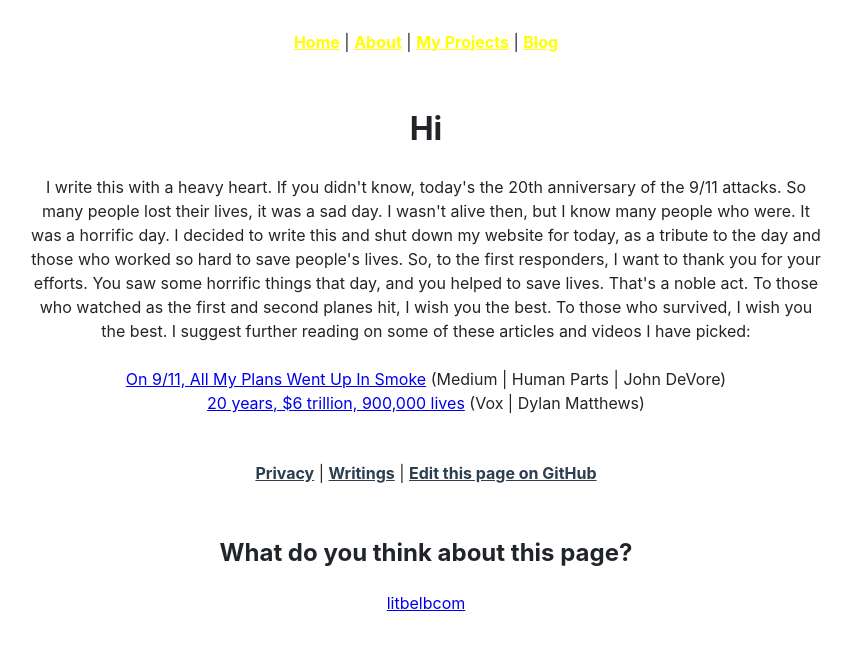
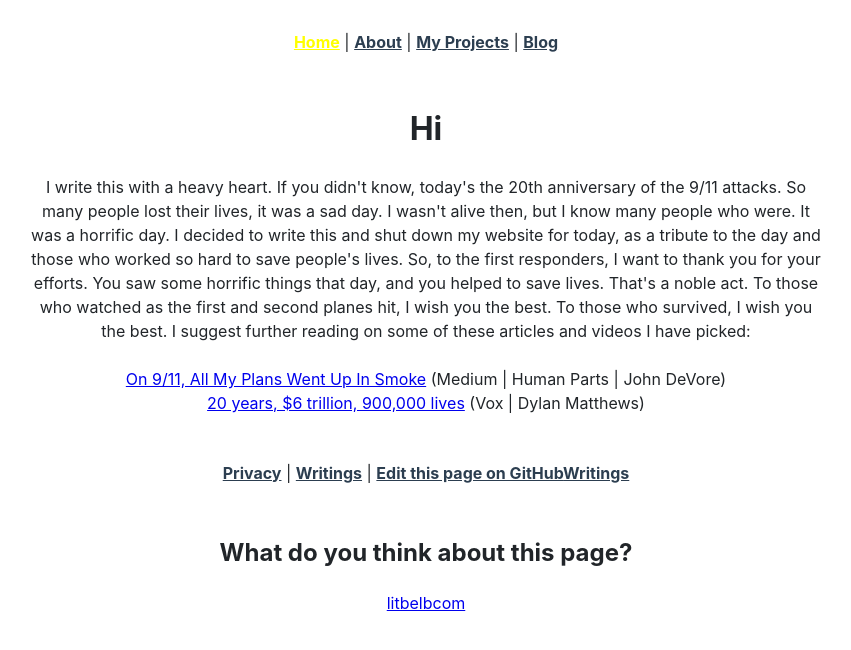
Before and after one commit to lerichardson/litbelb.com, a Vue app: page / in a window 1280 px wide. Shown: the top 650 px of the page, without its empty margins (214-1065 px from the left). Built offline with nearby package versions, Linux system fonts and the light colour scheme.

Commit message:
idk anymore

```diff
--- a/src/App.vue
+++ b/src/App.vue
@@ -43,6 +43,7 @@
       <a href="https://github.com/lerichardson/litbelb.com"
         >Edit this page on GitHub</a
       >
+      <router-link to="/Medium">Writings</router-link>
     </div>
   </div>
 </template>
@@ -87,7 +88,7 @@ body {
 
 #nav a {
   font-weight: bold;
-  color: rgb(255, 255, 0);
+  color: #2c3e50;
 }
 
 #nav a.router-link-exact-active {
```
